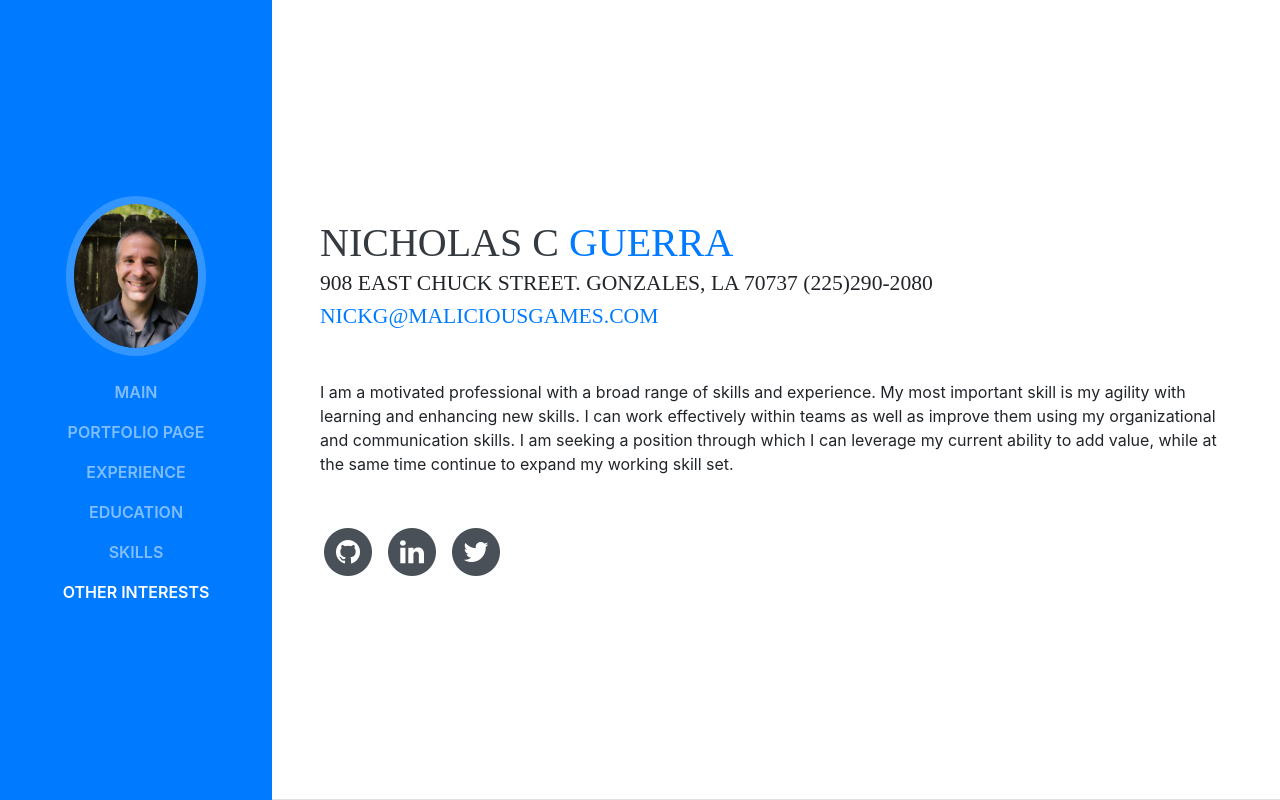
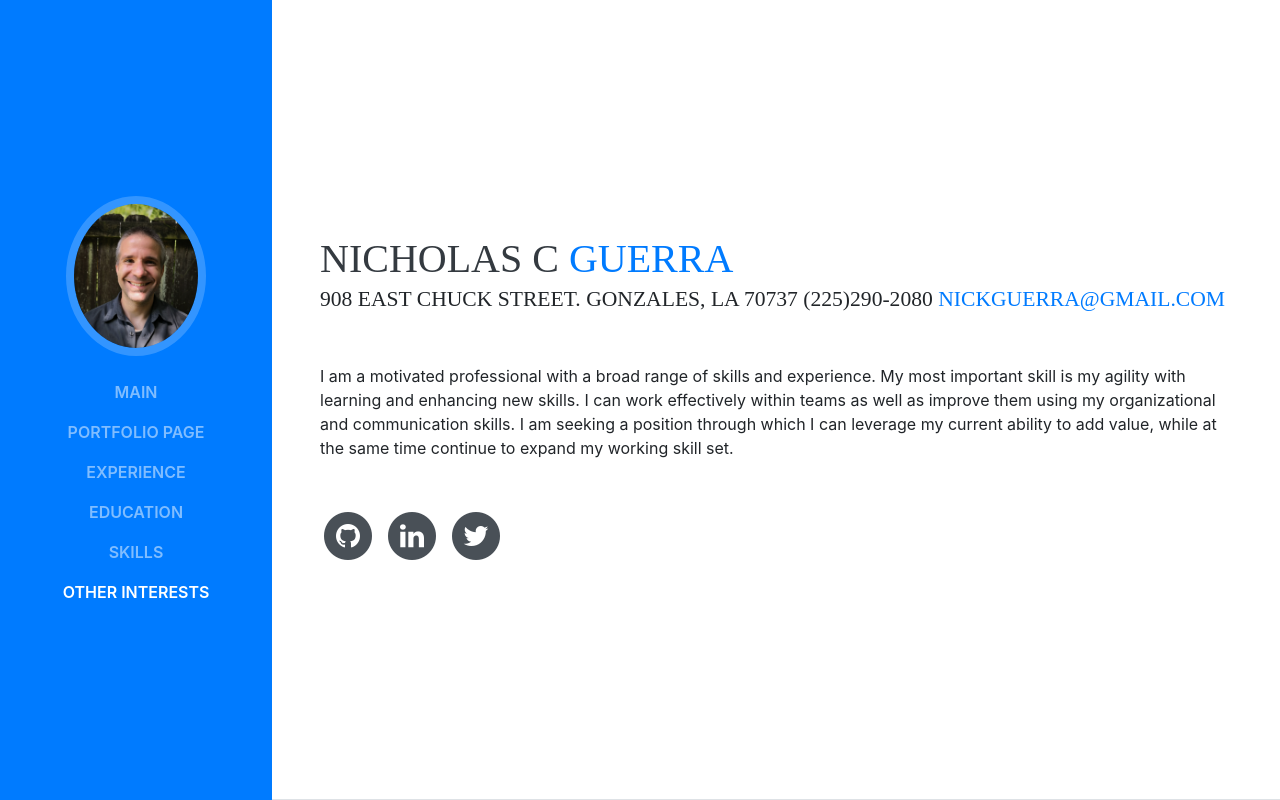
Before and after one commit to nickassembly/vue-resume, a Vue app: page / in a window 1280 px wide. Shown: the top 800 px of the page. Built offline with nearby package versions, Linux system fonts and the light colour scheme; a web font is replaced by a local one.

Commit message:
changed email

```diff
--- a/src/App.vue
+++ b/src/App.vue
@@ -214,7 +214,7 @@ export default {
       name: "Nicholas C",
       surname: "Guerra",
       address: "908 East Chuck Street. Gonzales, LA 70737 (225)290-2080 ",
-      email: "NickG@maliciousgames.com",
+      email: "NickGuerra@gmail.com",
       aboutMe:
         "I am a motivated professional with a broad range of skills and experience. My most important skill is my agility with learning and enhancing new skills. I can work effectively within teams as well as improve them using my organizational and communication skills. I am seeking a position through which I can leverage my current ability to add value, while at the same time continue to expand my working skill set.",
       experience: [
```
